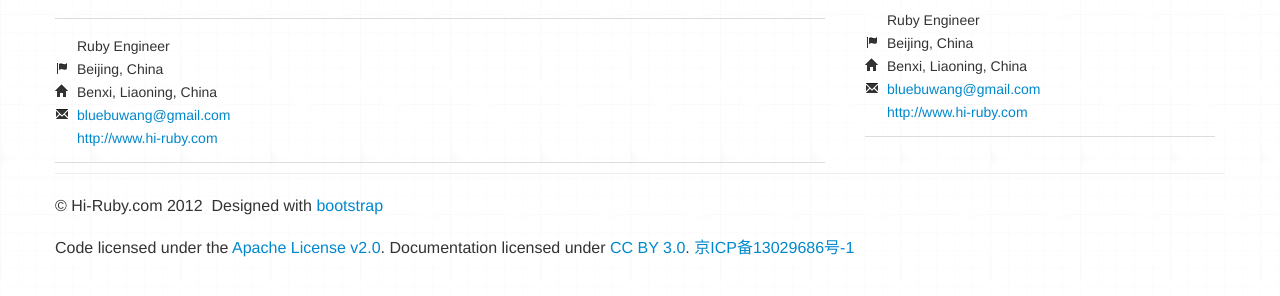
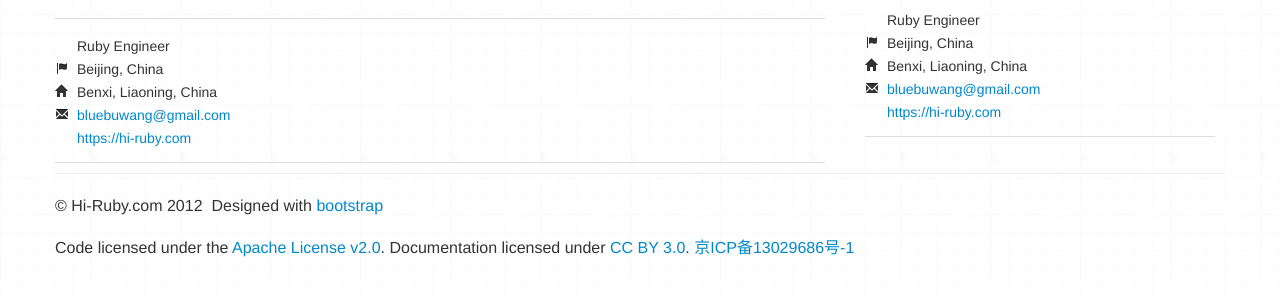
Before and after one commit to bluebu/bluebu.github.io, a Jekyll site: the page built from about.html, in a window 1280 px wide. Shown: the part 262-558 px from the top of the page. Built offline with Jekyll 4.4.1, drawn with Linux system fonts in a browser that asks for light colours; comment, search, counter and statistics services are not loaded.

Commit message:
统一站点 URL 为 https://hi-ruby.com（去除 www 前缀）
Co-Authored-By: Claude Opus 4.6 (1M context) <noreply@anthropic.com>

```diff
--- a/_config.yml
+++ b/_config.yml
@@ -11,7 +11,7 @@ email: support@hi-ruby.com
 description:
   Hi-Ruby中文站
 baseurl: "" # the subpath of your site, e.g. /blog
-url: "https://www.hi-ruby.com" # the base hostname & protocol for your site
+url: "https://hi-ruby.com" # the base hostname & protocol for your site
 twitter_username: bluebu2010
 github_username:  bluebu
 timezone: Asia/Shanghai
--- a/_includes/user_card.html
+++ b/_includes/user_card.html
@@ -19,7 +19,7 @@
     <dl title="所在城市"><dt><i class="icon-flag"></i></dt><dd itemprop="address" itemscope itemtype="http://data-vocabulary.org/Address"><span itemprop="region">Beijing</span>, <span itemprop="country">China</span></dd></dl>
     <dl title="家乡"><dt><i class="icon-home"></i></dt><dd itemprop="homeLocation">Benxi, Liaoning, China</dd></dl>
     <dl><dt><i class="icon-envelope"></i></dt><dd><a href="mailto:bluebuwang@gmail.com" class="email">bluebuwang@gmail.com</a></dd></dl>
-    <dl><dt><span class="mini-icon mini-icon-link"></span></dt><dd itemprop="url"><a rel="nofollow me" class="url" href="http://www.hi-ruby.com">http://www.hi-ruby.com</a></dd></dl>
+    <dl><dt><span class="mini-icon mini-icon-link"></span></dt><dd itemprop="url"><a rel="nofollow me" class="url" href="https://hi-ruby.com">https://hi-ruby.com</a></dd></dl>
   </div>
 </div>
 
```
